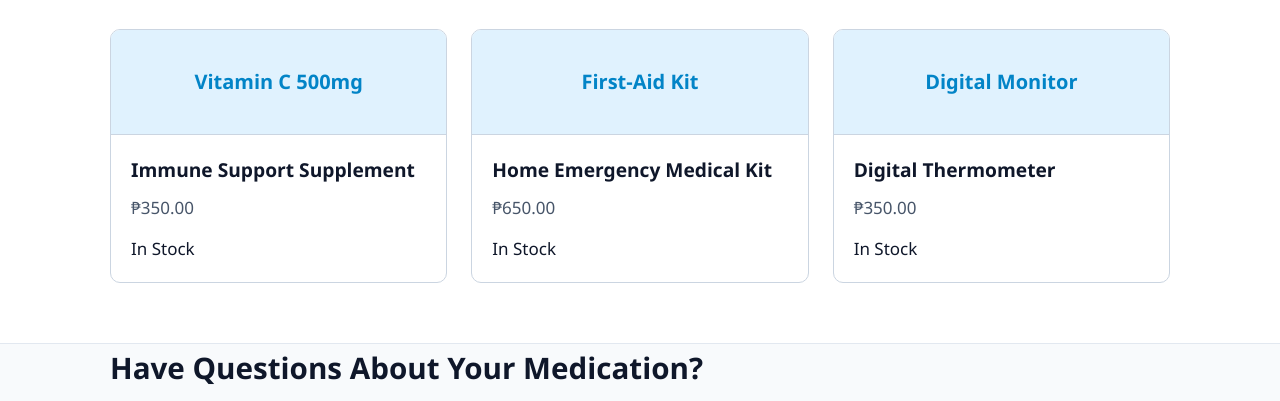
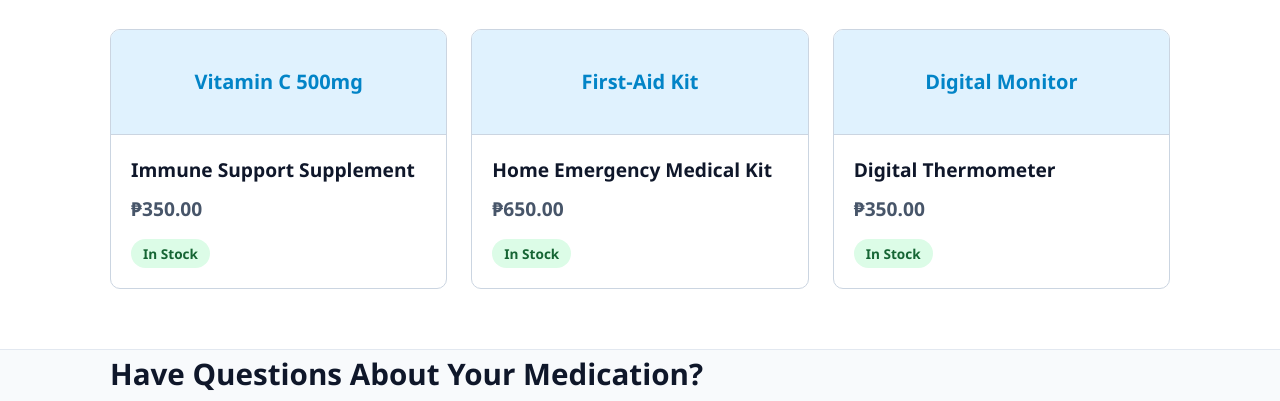
Before and after one commit to chrsm303/Joromo-website, a plain HTML site: page Joromo-website/index.html in a window 1280 px wide. Shown: the part 1960-2361 px from the top of the page. Drawn offline with Linux system fonts and the light colour scheme.

Commit message:
added format and  style for the price and status badge class

```diff
--- a/Joromo-website/css/style.css
+++ b/Joromo-website/css/style.css
@@ -320,3 +320,20 @@ h2 {
 .card-link:hover {
   text-decoration: underline;
 }
+
+.price {
+  font-size: 1.2rem;
+  font-weight: bold;
+  color: #0284c7;
+  margin-bottom: 8px;
+}
+
+.status-badge {
+  display: inline-block;
+  background-color: #dcfce7;
+  color: #166534;
+  font-size: 0.85rem;
+  font-weight: bold;
+  padding: 4px 12px;
+  border-radius: 20px;
+}
```
